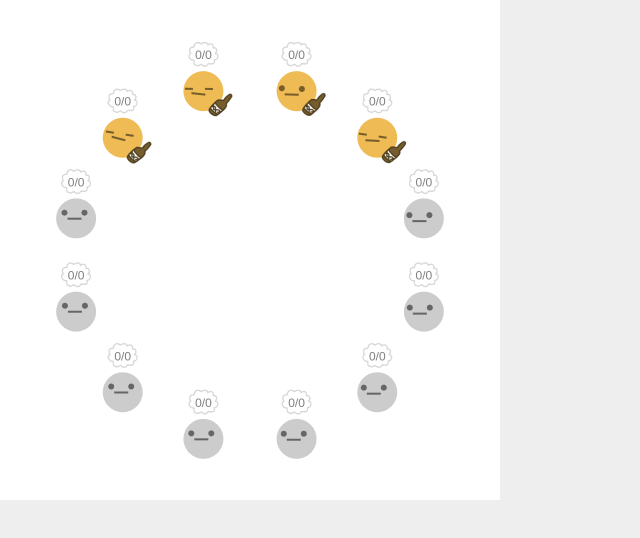
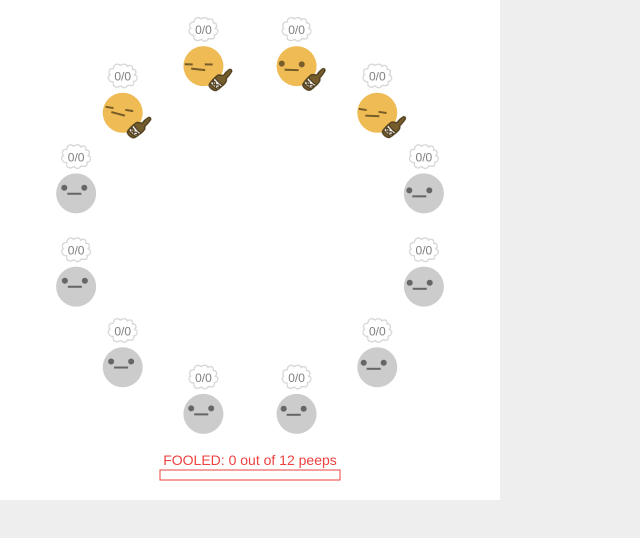
Before and after one commit to ncase/crowds-prototype, a plain HTML site: page game/puzzle.html in a window 1280 px wide. Shown: the whole page, without its empty margins (0-640 px from the left). Drawn offline with Linux system fonts and the light colour scheme.

Commit message:
a little more UI

```diff
--- a/game/puzzle.html
+++ b/game/puzzle.html
@@ -14,4 +14,4 @@ canvas{
 <body></body>
 </html>
 <script src="Game.js"></script>
-<script src="puzzle.js"></script>
+<script src="puzzle.js?v=2"></script>
--- a/game/puzzle.js
+++ b/game/puzzle.js
@@ -17,7 +17,7 @@ function init(){
 	for(var i=0; i<12; i++){
 		angle += Math.TAU/12;
 		var x = 250 + Math.cos(angle)*180;
-		var y = 250 + Math.sin(angle)*180 + 15;
+		var y = 250 + Math.sin(angle)*180-10;
 		var peep = new Peep({
 			x:x, y:y,
 			drunk:(i<4)
@@ -33,12 +33,31 @@ function init(){
 var winnerImage = new Image();
 winnerImage.src = "winner.png";
 function _onUpdate(){
+
 	// WINNER? Only if ALL peeps think drinking is in the majority
-	var isWinner = true;
+	var progress = 0;
 	peeps.forEach(function(peep){
-		if(!peep.isMajority) isWinner=false;
+		if(peep.isMajority) progress++;
 	});
-	if(isWinner){
-		ctx.drawImage(winnerImage, 20, 20, 460, 460);
+	if(progress==12){
+		ctx.drawImage(winnerImage, 20, 0, 460, 460);
 	}
+
+	// Progress...
+	var label = "FOOLED: "+progress+" out of 12 peeps";
+	ctx.font = '14px sans-serif';
+	ctx.fillStyle = "#ee4040";
+	ctx.textAlign = "center";
+	ctx.fillText(label, 250, 465);
+
+	ctx.lineWidth = 1;
+	ctx.strokeStyle = "#ee4040";
+
+	ctx.beginPath();
+	ctx.rect(160, 470, 180, 10);
+	ctx.stroke();
+	ctx.beginPath();
+	ctx.rect(160, 470, 180*(progress/12), 10);
+	ctx.fill();
+
 }
```
Also changed, not shown: index.html (+1 -1 lines).
